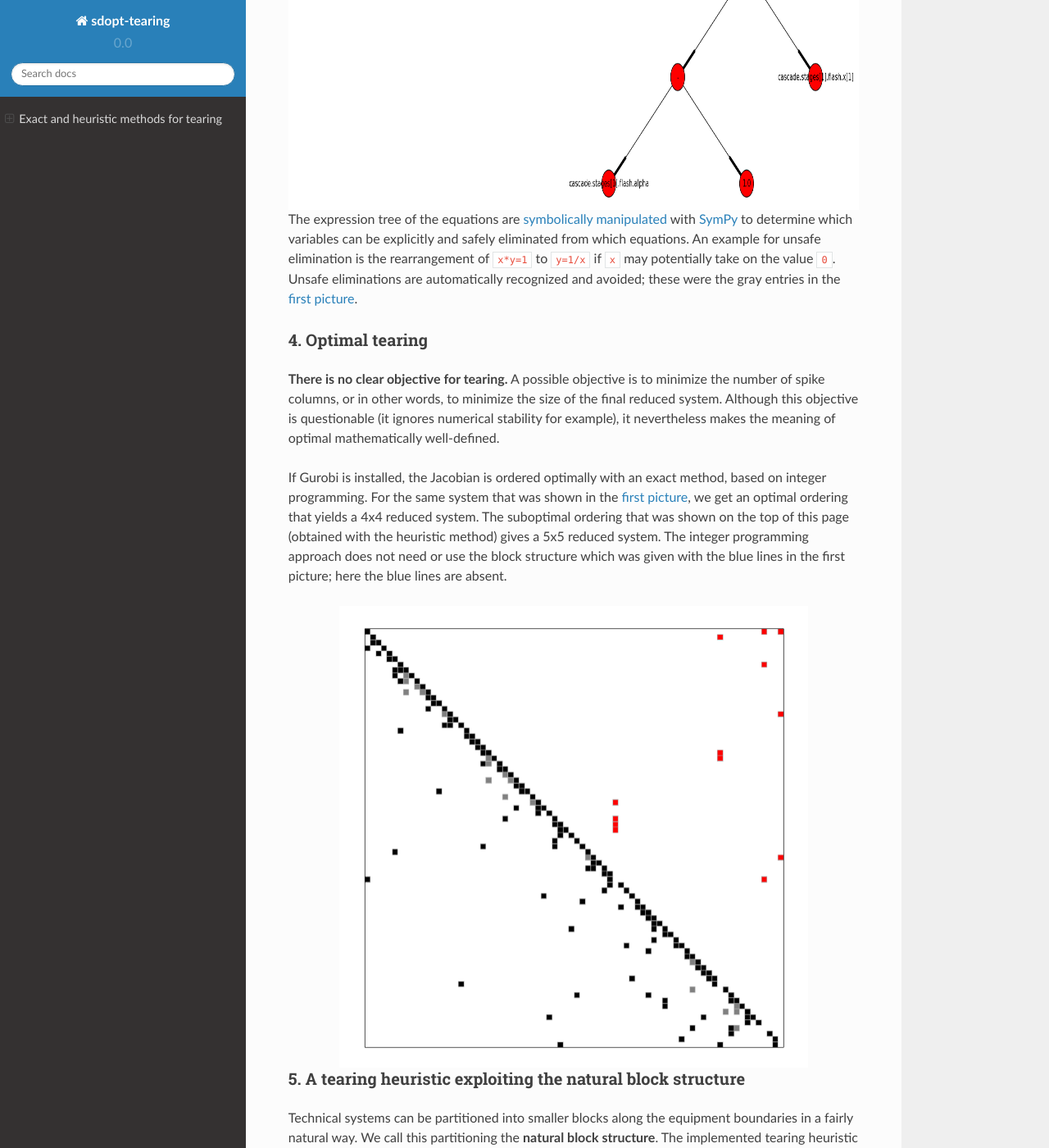
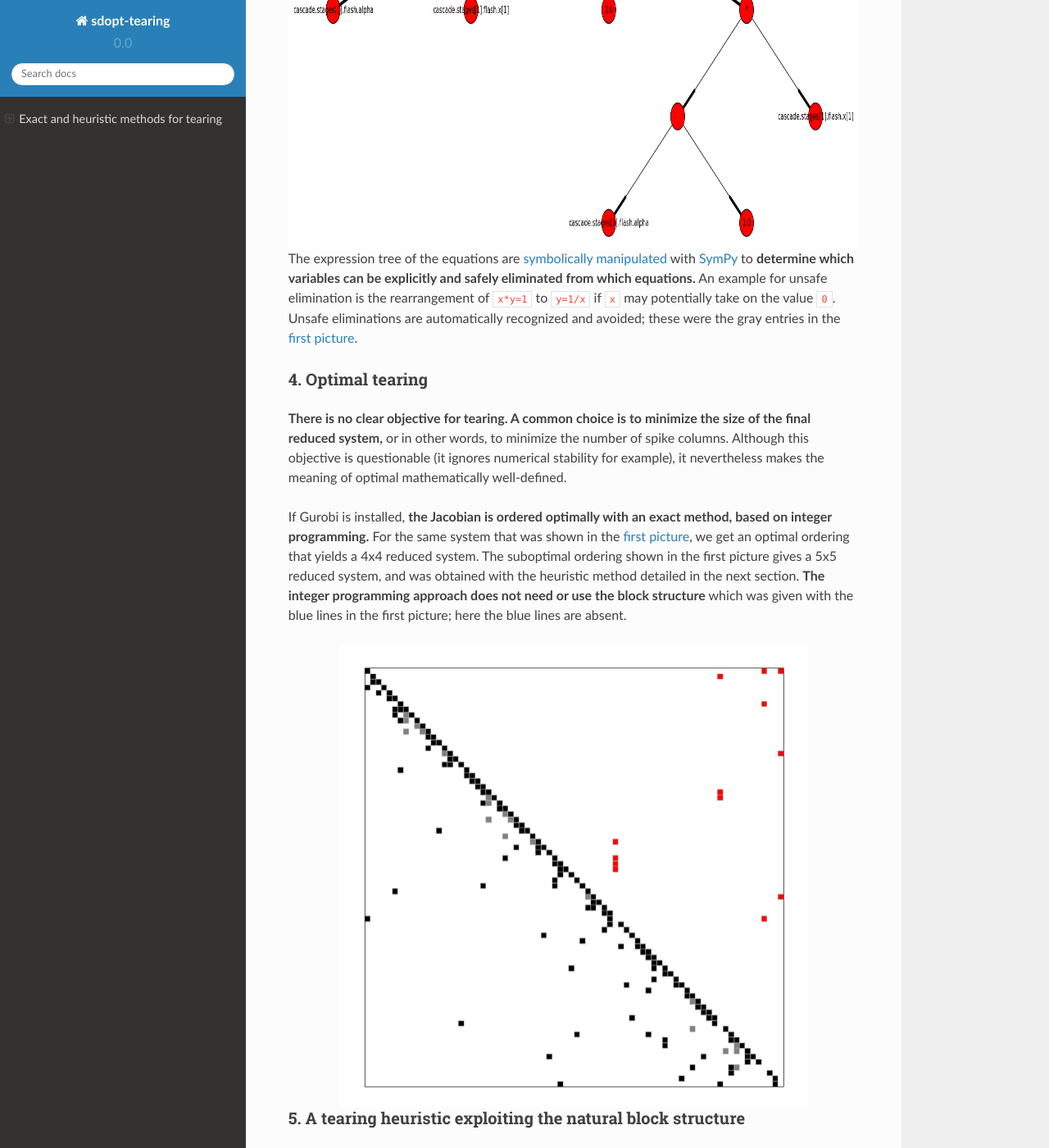
Before and after one commit to baharev/sdopt-tearing, a Sphinx documentation site: the page built from docs/index.rst, in a window 1280 px wide and 1400 px high, scrolled down 3194 px. Shown: the whole window at 82% size. Built offline with Sphinx 7.4.7 and the Read the Docs theme 2.0.0, drawn with Linux system fonts in a browser that asks for light colours; some of the changed text lies outside the part shown.

Commit message:
Revised the documentation

```diff
--- a/docs/index.rst
+++ b/docs/index.rst
@@ -29,11 +29,13 @@
 Sparse matrices ordered to spiked form
 ======================================
 
-The picture below shows a sparse matrix ordered to the so-called spiked form.
-The matrix is of size 76x76; this can be reduced to a 5x5 matrix, where 5 is
-determined by the number of spike columns, that is, columns with red entries.
-The blue lines correspond to the equipment boundaries in the technical system;
-the entries above the diagonal are red; the gray squares are "forbidden"
+Roughly speaking, **tearing algorithms rearrange the rows and the columns of a
+sparse matrix in such a way that the result is "close" to a lower triangular
+matrix.** The picture below shows a sparse matrix ordered to the so-called spiked
+form. The matrix is of size 76x76; this can be reduced to a 5x5 matrix, where 5
+equals the number of spike columns, that is, columns with red entries. The blue
+lines correspond to the equipment boundaries in the technical system; the tear
+variables are above the diagonal, and are painted red; the gray squares are "forbidden"
 variables (no explicit elimination possible). The elimination happens along the
 diagonal.
 
@@ -49,14 +51,15 @@
 
 You find the source code of the demo application in :file:`demo.py`.
 
+
 1. Input: flattened Modelica model
 ----------------------------------
 
 The Modelica model :file:`data/demo.mo` has already been
 flattened with the `JModelica <http://www.jmodelica.org/>`_ compiler
-(by calling :func:`compile_fmux`; check :mod:`flatten` and
-:mod:`fmux_creator` for details). The demo application takes this flattened
-model as input. The
+by calling :func:`compile_fmux`; check the :mod:`flatten` and
+:mod:`fmux_creator` modules for details. **The demo application takes the
+flattened model as input.** The
 `OpenModelica Compiler <https://openmodelica.org/openmodelicaworld/tools>`_ can
 also emit the necessary XML file, see under *Export > Export XML* in OMEdit.
 
@@ -102,8 +105,8 @@
 
 The expression tree of the equations are
 `symbolically manipulated <http://docs.sympy.org/latest/tutorial/manipulation.html>`_
-with `SymPy <http://www.sympy.org/>`_ to determine which variables can be
-explicitly and safely eliminated from which equations. An example for unsafe
+with `SymPy <http://www.sympy.org/>`_ to **determine which variables can be
+explicitly and safely eliminated from which equations.** An example for unsafe
 elimination is the rearrangement of ``x*y=1`` to ``y=1/x`` if ``x`` may
 potentially take on the value ``0``. Unsafe eliminations are automatically
 recognized and avoided; these were the gray entries in the
@@ -113,19 +116,20 @@
 4. Optimal tearing
 ------------------
 
-**There is no clear objective for tearing.** A possible objective is to minimize
-the number of spike columns, or in other words, to minimize the size of the
-final reduced system. Although this objective is questionable (it ignores
+**There is no clear objective for tearing. A common choice is to minimize the
+size of the final reduced system,** or in other words, to minimize the number of
+spike columns. Although this objective is questionable (it ignores
 numerical stability for example), it nevertheless makes the meaning of optimal
 mathematically well-defined.
 
-If Gurobi is installed, the Jacobian is ordered optimally with an exact method,
-based on integer programming. For the same system that was shown in the
+If Gurobi is installed, **the Jacobian is ordered optimally with an exact method,
+based on integer programming.** For the same system that was shown in the
 :ref:`first picture <spiked-form>`, we get an optimal ordering that yields a 4x4
-reduced system. The suboptimal ordering that was shown on the top of this page
-(obtained with the heuristic method) gives a 5x5 reduced system. The integer
-programming approach does not need or use the block structure which was given
-with the blue lines in the first picture; here the blue lines are absent.
+reduced system. The suboptimal ordering shown in the first picture gives a 5x5
+reduced system, and was obtained with the heuristic
+method detailed in the next section. **The integer programming approach does not
+need or use the block structure** which was given with the blue lines in the first
+picture; here the blue lines are absent.
 
 .. image:: ./pics/OptimalTearing.png
    :alt: Optimal tearing, obtained with integer programming.
@@ -138,8 +142,8 @@
 
 Technical systems can be partitioned into smaller blocks along the equipment
 boundaries in a fairly natural way. We call this partitioning the
-**natural block structure**. The implemented tearing heuristic first orders the
-blocks, then the equations within each block. This is how the
+*natural block structure*. **The implemented tearing heuristic first orders the
+blocks, then the equations within each block.** This is how the
 :ref:`first picture <spiked-form>` with the spiked form was obtained. For your
 convenience, exactly the same picture is shown again below.
 
@@ -177,15 +183,15 @@
     eq_25: v25 = v14;  # distillateSink.inlet.f[1] = condenser.divider.outlet[1].f[1]
     eq_26: v26 = v15;  # distillateSink.inlet.f[2] = condenser.divider.outlet[1].f[2]
 
-In this code snippet, equations ``eq_14``--``eq_20`` and variables
+In the above code snippet, equations ``eq_14``--``eq_20`` and variables
 ``v14``--``v20`` correspond to :ref:`the third block on the diagonal <OrderingWithBlocks>`,
 starting counting at the top left corner. Variable ``v19`` corresponds to the
 spike column of this third block. Equations ``eq_21``--``eq_26`` and
 variables ``v21``--``v26`` correspond to the fourth diagonal block with only
 black entries on its diagonal.
 
-Executable Python code is also emitted; it only serves for cross-checking
-correctness.
+**Executable Python code is also emitted for evaluating the reduced system.** The
+Pyton code only serves for cross-checking correctness.
 
 --------------------------------------------------------------------------------
 
@@ -197,11 +203,11 @@
 Improving numerical stability
 -----------------------------
 
-Tearing can yield small but very ill-conditioned systems; as a consequence, the
+**Tearing can yield small but very ill-conditioned systems**; as a consequence, the
 final reduced systems can be notoriously difficult or even impossible to solve.
-Our recent publications `[1] <http://dx.doi.org/10.1002/aic.14305>`_ and
+**Our recent publications** `[1] <http://dx.doi.org/10.1002/aic.14305>`_ **and**
 `[2] <http://www.mat.univie.ac.at/%7Eneum/ms/maniSol.pdf>`_
-show *how* this well-known numerical issue of tearing can be resolved. The cost
+**show how this well-known numerical issue of tearing can be resolved.** The cost
 of the improved numerical stability is the significantly increased computation
 time. Our pilot Java implementation has shown that it is crucial
 
```
Also changed, not shown: other parts of docs/index.rst (+15 -12 lines).
